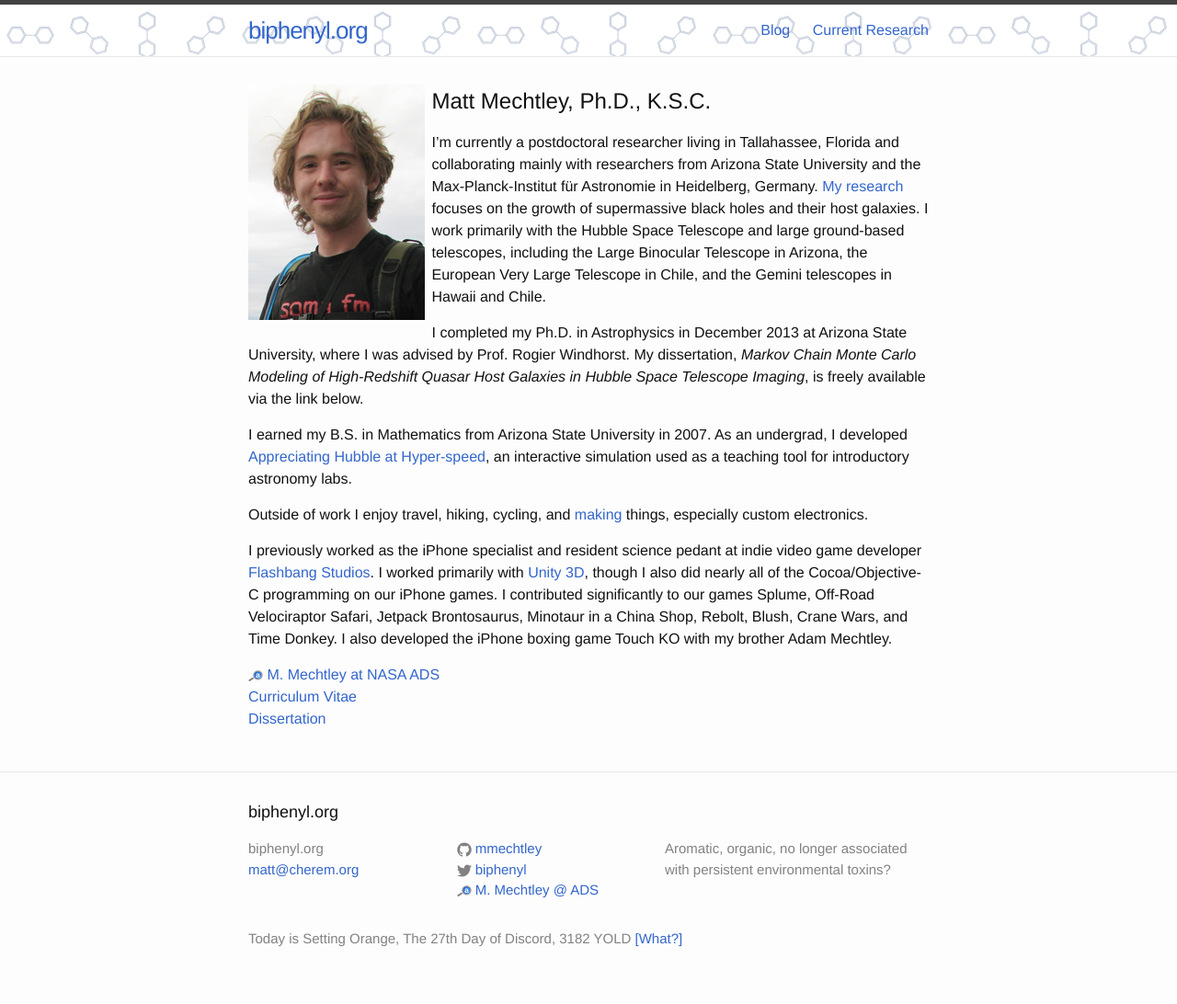
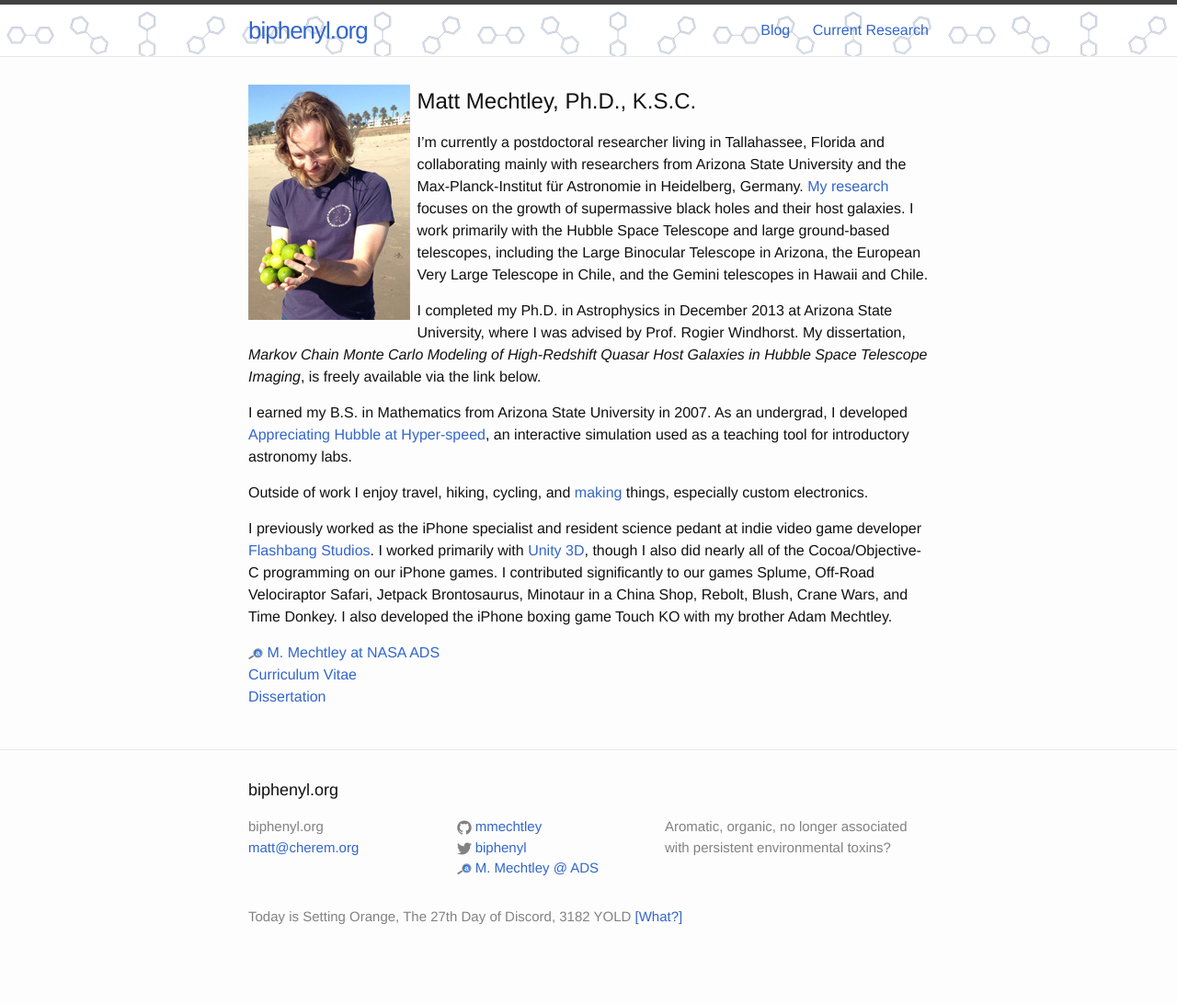
Before and after one commit to mmechtley/mmechtley.github.io, a Jekyll site: the page built from index.md, in a window 1280 px wide. Shown: the whole page at 92% size. Built offline with Jekyll 4.4.1, drawn with Linux system fonts in a browser that asks for light colours; after the commit the page ends 1068 px from its top, so only the background shows below that.

Commit message:
changed photo

```diff
--- a/index.md
+++ b/index.md
@@ -2,7 +2,7 @@
 layout: default
 ---
 
-{% include figure.html url="/images/headshot.png" class="image-float-left" %}
+{% include figure.html url="/images/headshot.jpg" class="image-float-left" %}
 
 ## Matt Mechtley, Ph.D., K.S.C. ##
 
```
Also changed, not shown: images/headshot.jpg (added), images/headshot.png (deleted).
